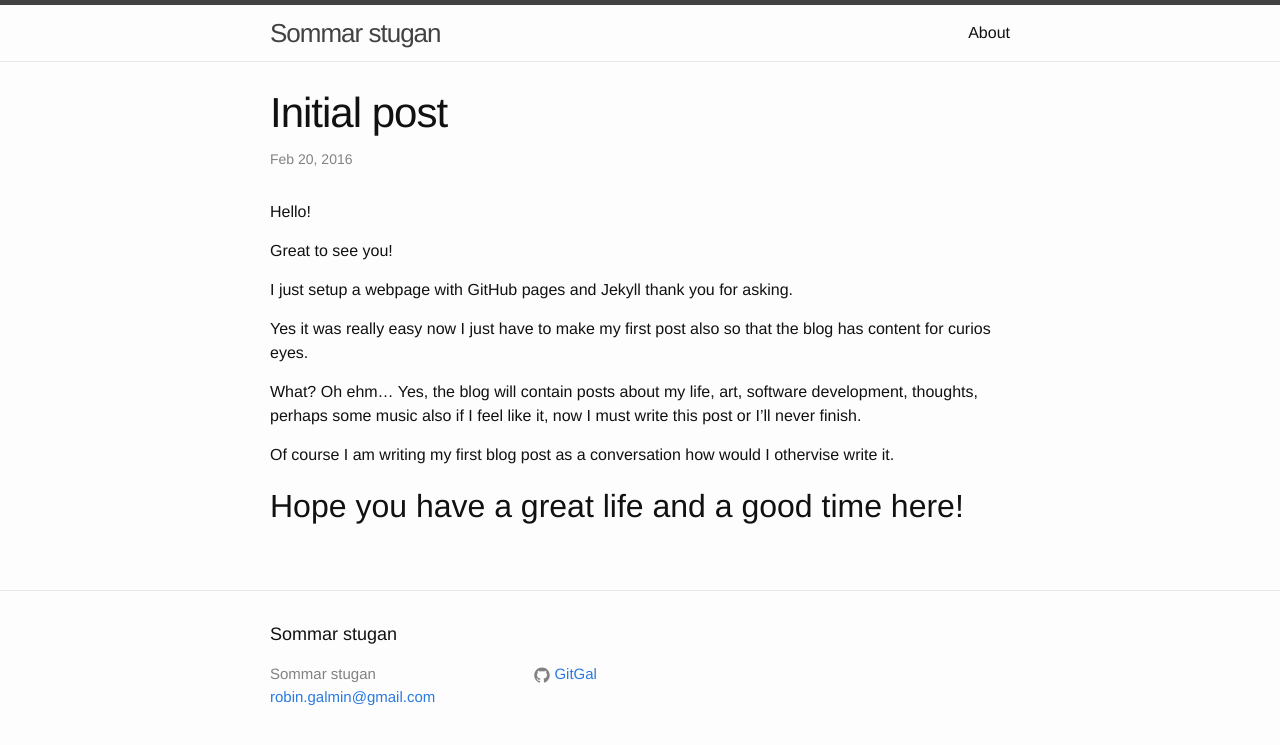
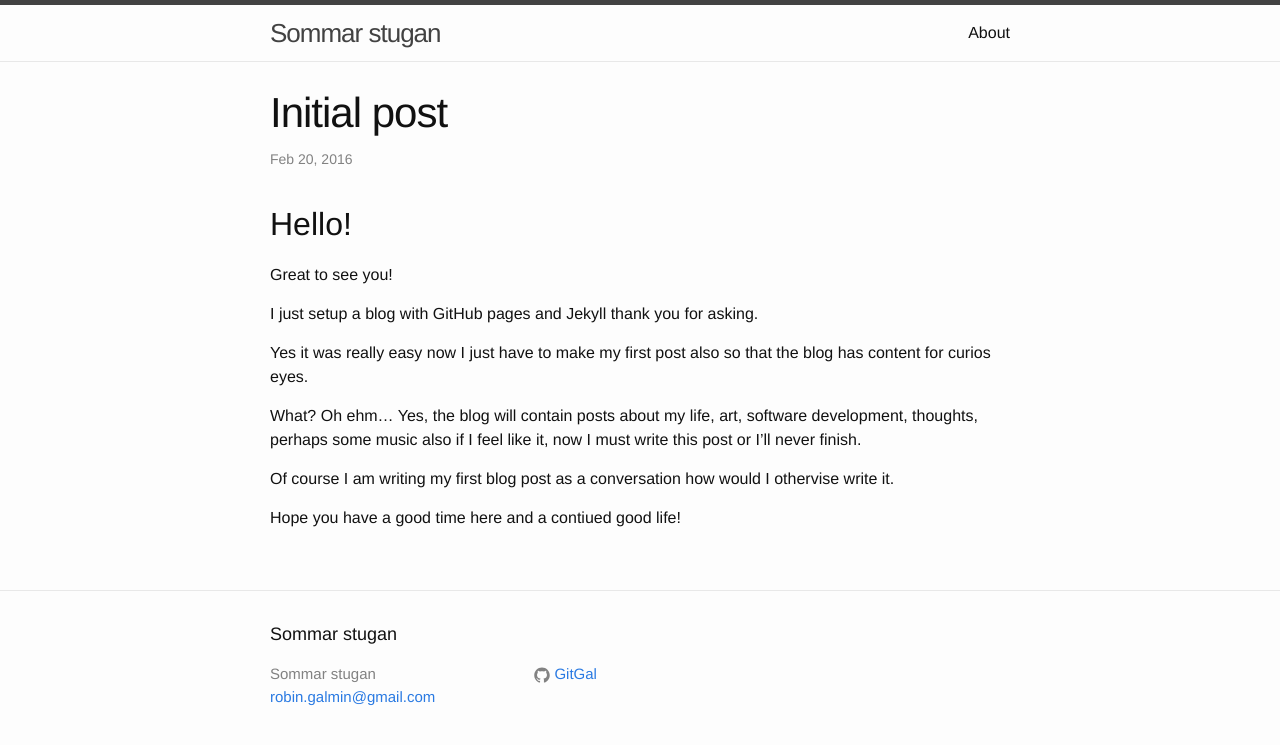
Before and after one commit to k0nserv/gitgal.github.io, a Jekyll site: the page built from _posts/2016-02-20-initial-post.markdown, in a window 1280 px wide. Shown: the top 745 px of the page. Built offline with Jekyll 4.4.1, drawn with Linux system fonts in a browser that asks for light colours.

Commit message:
Minor changes in initial-post

```diff
--- a/_posts/2016-02-20-initial-post.markdown
+++ b/_posts/2016-02-20-initial-post.markdown
@@ -6,10 +6,11 @@ categories: notingspecial
 ---
 
 Hello!
+---
 
 Great to see you!
 
-I just setup a webpage with GitHub pages and Jekyll thank you for asking.
+I just setup a blog with GitHub pages and Jekyll thank you for asking.
 
 Yes it was really easy now I just have to make my first post also
 so that the blog has content for curios eyes.
@@ -19,5 +20,4 @@ perhaps some music also if I feel like it, now I must write this post or I'll ne
 
 Of course I am writing my first blog post as a conversation how would I othervise write it.
 
-Hope you have a great life and a good time here!
----
+Hope you have a good time here and a contiued good life!
```
